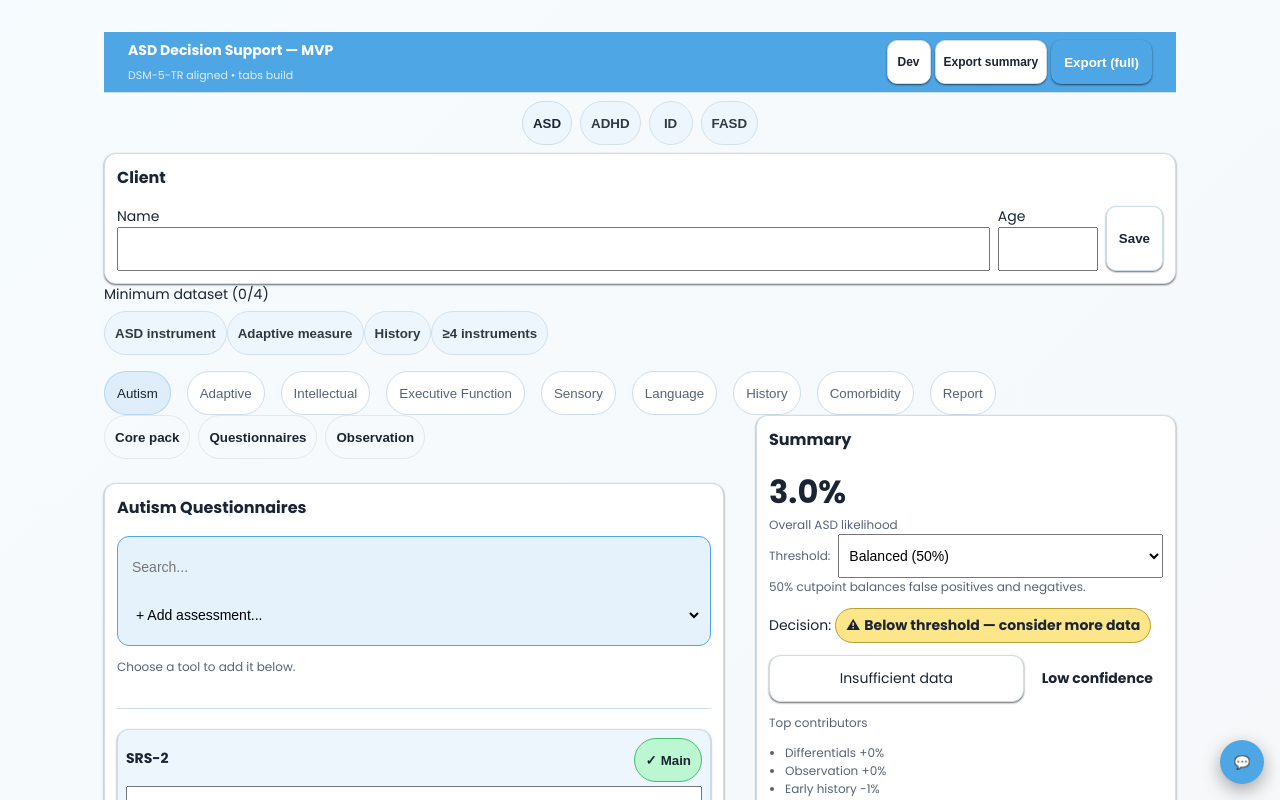
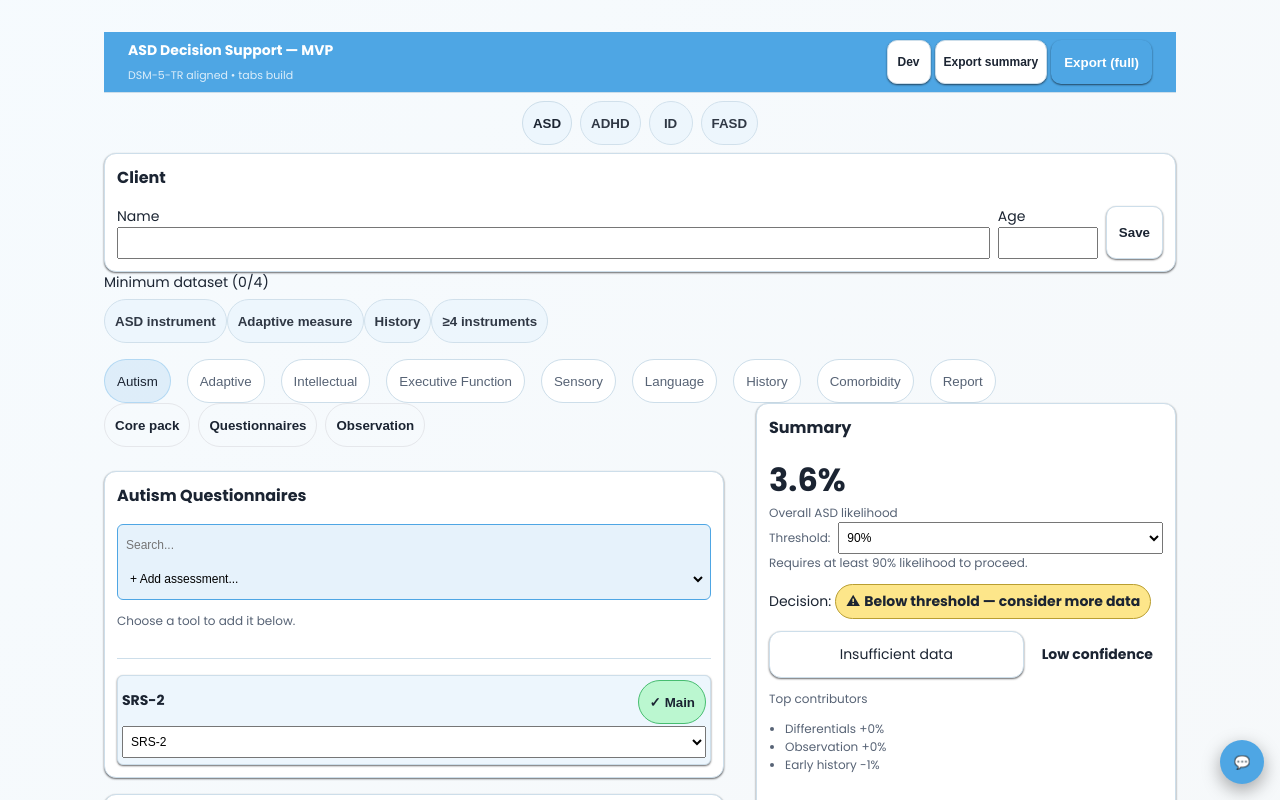
Before and after one commit to dolorvi/asd-ds, a React (Vite) app: page / in a window 1280 px wide. Shown: the top 800 px of the page. Built offline with nearby package versions, Linux system fonts and the light colour scheme; the HTML template or start-up script is replaced by a standard one.

Commit message:
Tighten predictive model thresholds and compact assessment UI

```diff
--- a/src/App.tsx
+++ b/src/App.tsx
@@ -274,8 +274,8 @@ export default function App() {
     window.print();
   };
 
-  const handleRiskToleranceChange = (v: any) => {
-    setConfig((c) => ({ ...c, riskTolerance: v }));
+  const handleThresholdChange = (v: any) => {
+    setConfig((c) => ({ ...c, certaintyThreshold: parseFloat(v) }));
   };
 
   // ---------- rule signature ----------
@@ -656,7 +656,7 @@ export default function App() {
                   version={VERSION}
                   timestamp={exportTimestamp}
                   minDatasetItems={minDatasetItems}
-                  onRiskToleranceChange={handleRiskToleranceChange}
+                  onThresholdChange={handleThresholdChange}
                   history={history}
                 />
               </section>
--- a/src/config/modelConfig.ts
+++ b/src/config/modelConfig.ts
@@ -30,24 +30,24 @@ export const VINELAND_IMPAIRMENT_MAP: Record<(typeof VINELAND_SEVERITIES)[number
 
 export const DEFAULT_CONFIG: Config = {
   prior: 0,
-  riskTolerance: "balanced",
+  certaintyThreshold: 0.9,
   domainWeights: {
-    A1: 1.0,
-    A2: 0.95,
-    A3: 0.95,
-    B1: 0.80,
-    B2: 0.80,
-    B3: 0.80,
-    B4: 0.70,
-    onsetEarly: 0.4,
-    impairment: 0.4,
-    masking: 0.1,
-    langDisorder: -0.05,
-    intellectualDisability: -0.05,
-    altTrauma: -0.1,
-    altADHD: -0.1,
-    altAnxiety: -0.05,
-    altOther: -0.05,
+    A1: 0.5,
+    A2: 0.48,
+    A3: 0.48,
+    B1: 0.4,
+    B2: 0.4,
+    B3: 0.4,
+    B4: 0.35,
+    onsetEarly: 0.2,
+    impairment: 0.2,
+    masking: 0.05,
+    langDisorder: -0.03,
+    intellectualDisability: -0.03,
+    altTrauma: -0.05,
+    altADHD: -0.05,
+    altAnxiety: -0.03,
+    altOther: -0.03,
   },
   minDataset: {
     minInstruments: 4,
--- a/src/hooks/useAsdEngine.ts
+++ b/src/hooks/useAsdEngine.ts
@@ -230,10 +230,7 @@ export function useAsdEngine(
     const pA = Math.min(1, Math.max(0, A / (3 * 3)));
     const pB = Math.min(1, Math.max(0, B / (4 * 3)));
 
-    const cut =
-      config.riskTolerance === "sensitive" ? 0.40 :
-      config.riskTolerance === "specific"  ? 0.60 :
-      0.50;
+    const cut = config.certaintyThreshold;
 
     const drivers = Object.entries(sources).map(([name, contrib]) => {
       const prod = Object.entries(contrib).reduce(
--- a/src/index.css
+++ b/src/index.css
@@ -108,21 +108,21 @@ button:disabled{opacity:.6;cursor:not-allowed}
 .badge--danger::before{content:"\2717";margin-right:4px}
 
 /* assessment picker & cards */
-.assessment-add-row{display:grid;gap:4px;background:color-mix(in hsl,var(--accent) 14%,transparent);border:1px solid var(--accent);border-radius:12px;padding:8px}
-.assessment-add-row input,.assessment-add-row select{background:transparent;border:none;width:100%}
-.assessment-divider{margin:8px 0;border:none;border-top:1px solid var(--border)}
-.assessment-card{background:var(--elev);border:1px solid var(--border);border-radius:12px;box-shadow:var(--shadow-1);padding:8px}
-.assessment-card__header{display:flex;justify-content:space-between;align-items:center;margin-bottom:4px}
-.assessment-card__body{margin-bottom:4px}
+.assessment-add-row{display:grid;gap:2px;background:color-mix(in hsl,var(--accent) 14%,transparent);border:1px solid var(--accent);border-radius:6px;padding:4px}
+.assessment-add-row input,.assessment-add-row select{background:transparent;border:none;width:100%;padding:2px 4px;font-size:12px;min-height:32px}
+.assessment-divider{margin:4px 0;border:none;border-top:1px solid var(--border)}
+.assessment-card{background:var(--elev);border:1px solid var(--border);border-radius:6px;box-shadow:var(--shadow-1);padding:4px}
+.assessment-card__header{display:flex;justify-content:space-between;align-items:center;margin-bottom:2px}
+.assessment-card__body{margin-bottom:2px}
 .assessment-card__footer{text-align:right}
-.assessment-placeholder{padding:8px;border:2px dashed var(--border);border-radius:12px;text-align:center;color:var(--muted)}
+.assessment-placeholder{padding:4px;border:2px dashed var(--border);border-radius:6px;text-align:center;color:var(--muted)}
 .text-danger{color:color-mix(in hsl,var(--tone-danger) 60%,black 40%)}
 
 /* progress bar */
 .progress-bar{width:100%;height:8px;background:var(--tone-neutral);border-radius:4px;overflow:hidden}
 .progress-bar__fill{height:100%;background:var(--accent-2)}
 
-input,select{padding:4px 6px;font-size:14px;width:100%;min-height:44px}
+input,select{padding:2px 4px;font-size:12px;width:100%;min-height:32px}
 .invalid{border:1px solid var(--tone-danger)}
 
 /* floating chat */
--- a/src/panels/SummaryPanel.tsx
+++ b/src/panels/SummaryPanel.tsx
@@ -11,7 +11,7 @@ export function SummaryPanel({
   version,
   timestamp,
   minDatasetItems,
-  onRiskToleranceChange,
+  onThresholdChange,
   history,
 }:{
   model: any;
@@ -23,7 +23,7 @@ export function SummaryPanel({
   version: string;
   timestamp: string;
   minDatasetItems: MinDatasetItem[];
-  onRiskToleranceChange: (v: any) => void;
+  onThresholdChange: (v: any) => void;
   history: { maskingIndicators: boolean; verbalFluency: string };
 }) {
   const handleExport = (e: React.ChangeEvent<HTMLSelectElement>) => {
@@ -54,10 +54,10 @@ export function SummaryPanel({
   const confidence =
     percent === 100 ? "High" : percent >= 50 && hasInstrumentMix ? "Medium" : "Low";
 
-  const riskExplain: Record<string,string> = {
-    balanced: "50% cutpoint balances false positives and negatives.",
-    sensitive: "40% cutpoint favors sensitivity to catch more cases.",
-    specific: "60% cutpoint favors specificity to avoid false positives.",
+  const thresholdExplain: Record<number,string> = {
+    0.8: "Requires at least 80% likelihood to proceed.",
+    0.9: "Requires at least 90% likelihood to proceed.",
+    0.99: "Requires near-certainty at 99% likelihood.",
   };
   return (
     <aside className="summary" id="summary-section" style={{position:"sticky", top:0}}>
@@ -70,15 +70,15 @@ export function SummaryPanel({
             <label className="small row" style={{gap:8,alignItems:"center"}}>
               <span>Threshold:</span>
               <select
-                value={config.riskTolerance}
-                onChange={(e) => onRiskToleranceChange(e.target.value)}
+                value={config.certaintyThreshold}
+                onChange={(e) => onThresholdChange(e.target.value)}
               >
-                <option value="balanced">Balanced (50%)</option>
-                <option value="sensitive">Sensitivity-favored (40%)</option>
-                <option value="specific">Specificity-favored (60%)</option>
+                <option value={0.8}>80%</option>
+                <option value={0.9}>90%</option>
+                <option value={0.99}>99%</option>
               </select>
             </label>
-            <div className="small">{riskExplain[config.riskTolerance]}</div>
+            <div className="small">{thresholdExplain[config.certaintyThreshold]}</div>
           </div>
           <div>
             Decision: {model.p >= model.cut
--- a/src/types.ts
+++ b/src/types.ts
@@ -47,7 +47,7 @@ export type InstrumentEntry = {
 
 export type Config = {
   prior: number;
-  riskTolerance: "sensitive" | "balanced" | "specific";
+  certaintyThreshold: 0.8 | 0.9 | 0.99;
   domainWeights: Record<CriterionKey | AltKey, number>;
   minDataset: MinDatasetRules;
   defaultInstruments: InstrumentConfig[];
```
